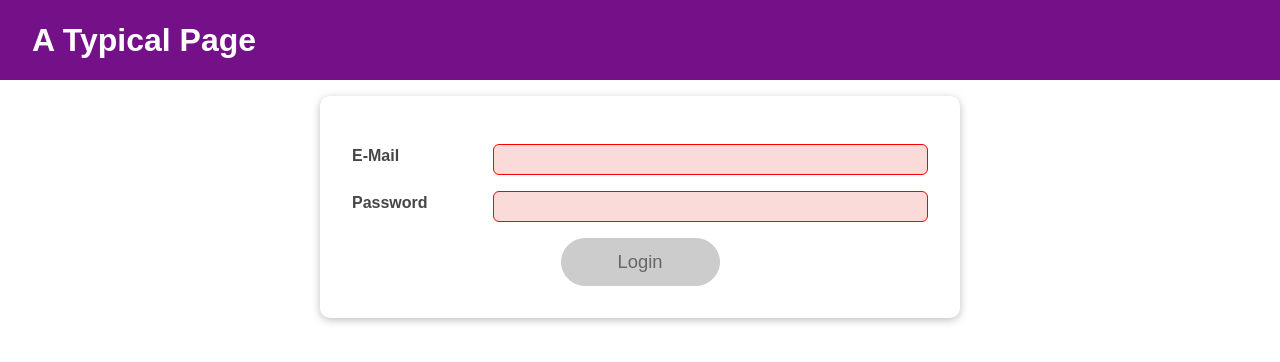
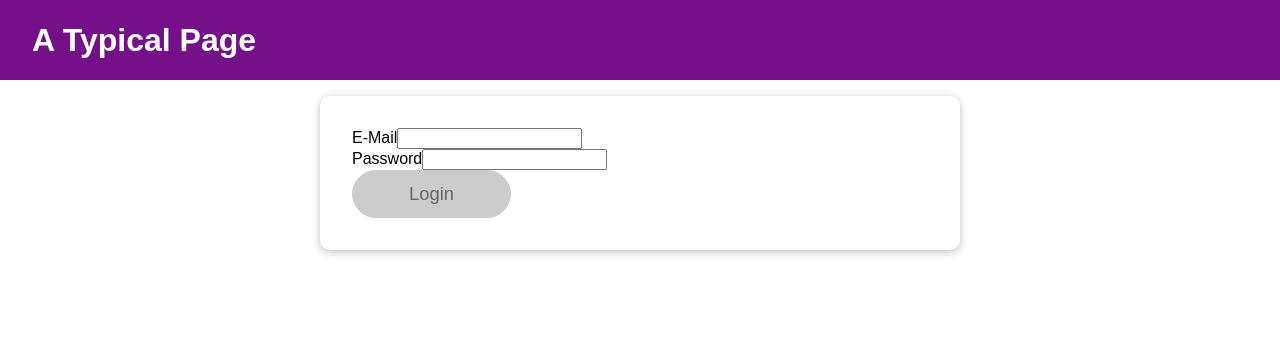
Before and after one commit to OvidiuGabor/React, a React (Create React App) app in the folder ReactAdvance/learn-effect/: page / in a window 1280 px wide. Shown: the top 362 px of the page. Built offline with nearby package versions, Linux system fonts and the light colour scheme.

Commit message:
forwardRef hook

```diff
--- a/ReactAdvance/learn-effect/src/components/Login/Login.module.css
+++ b/ReactAdvance/learn-effect/src/components/Login/Login.module.css
@@ -4,53 +4,3 @@
   margin: 2rem auto;
   padding: 2rem;
 }
-
-.control {
-  margin: 1rem 0;
-  display: flex;
-  align-items: stretch;
-  flex-direction: column;
-}
-
-.control label,
-.control input {
-  display: block;
-}
-
-.control label {
-  font-weight: bold;
-  flex: 1;
-  color: #464646;
-  margin-bottom: 0.5rem;
-}
-
-.control input {
-  flex: 3;
-  font: inherit;
-  padding: 0.35rem 0.35rem;
-  border-radius: 6px;
-  border: 1px solid #ccc;
-}
-
-.control input:focus {
-  outline: none;
-  border-color: #4f005f;
-  background: #f6dbfc;
-}
-
-.control.invalid input {
-  border-color: red;
-  background: #fbdada;
-}
-
-.actions {
-  text-align: center;
-}
-
-@media (min-width: 768px) {
-  .control {
-    align-items: center;
-    flex-direction: row;
-  }
-
-}
```
